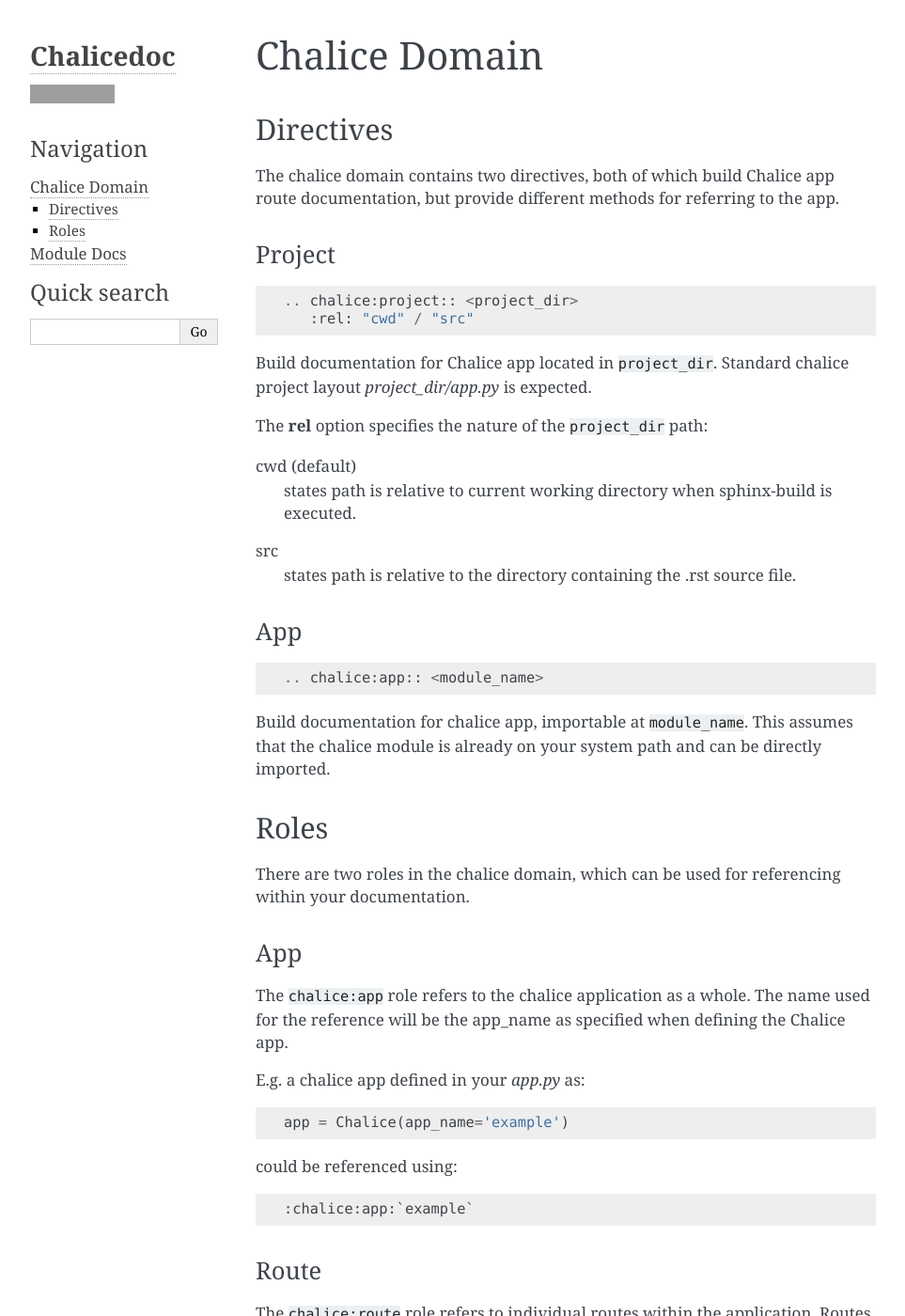
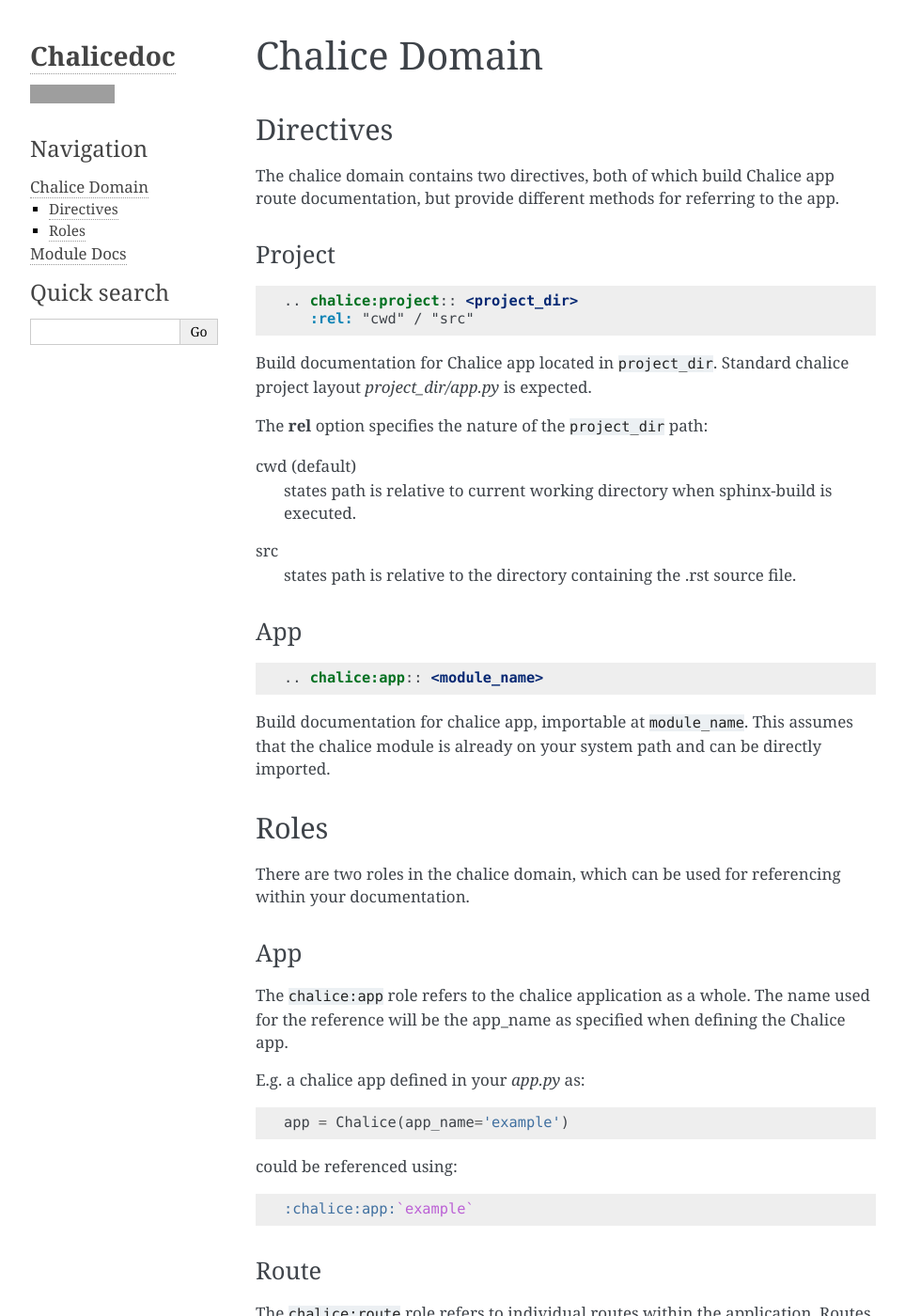
Before and after one commit to amaas-fintech/chalicedoc, a Sphinx documentation site: the page built from docs/domain.rst, in a window 1280 px wide and 1400 px high. Shown: the whole window at 94% size, without its empty margins (148-1111 px from the left). Built offline with Sphinx 7.4.7, drawn with Linux system fonts in a browser that asks for light colours; pages that are not in the unit, such as notebooks, are missing from menus; some of the changed text lies outside the part shown; grey boxes are pictures that could not be loaded.

Commit message:
Update syntax highlighting in docs

```diff
--- a/README.rst
+++ b/README.rst
@@ -19,8 +19,8 @@
       'chalicedoc',
   ]
 
-Next, within your .rst source, use the "chalice" directive to scan your app
-for docstrings::
+Next, within your .rst source, use the "chalice:project" directive to scan your
+app for docstrings::
 
   .. chalice:project:: path/to/chalice/project
 
--- a/docs/conf.py
+++ b/docs/conf.py
@@ -99,6 +99,7 @@
 
 # The name of the Pygments (syntax highlighting) style to use.
 pygments_style = 'sphinx'
+highlight_language = 'restructuredtext'
 
 
 # -- Options for HTML output ----------------------------------------------
--- a/docs/domain.rst
+++ b/docs/domain.rst
@@ -47,7 +47,9 @@
 used for the reference will be the app_name as specified when defining the
 Chalice app.
 
-E.g. a chalice app defined in your *app.py* as::
+E.g. a chalice app defined in your *app.py* as:
+
+.. code-block:: python3
 
    app = Chalice(app_name='example')
 
@@ -60,7 +62,9 @@
 The ``chalice:route`` role refers to individual routes within the application.
 Routes are referred to by their method in caps, followed by the path.
 
-E.g. a routes defined in your *app.py* as::
+E.g. a routes defined in your *app.py* as:
+
+.. code-block:: python3
 
    @app.route('/example', methods=['GET'])
 
```
